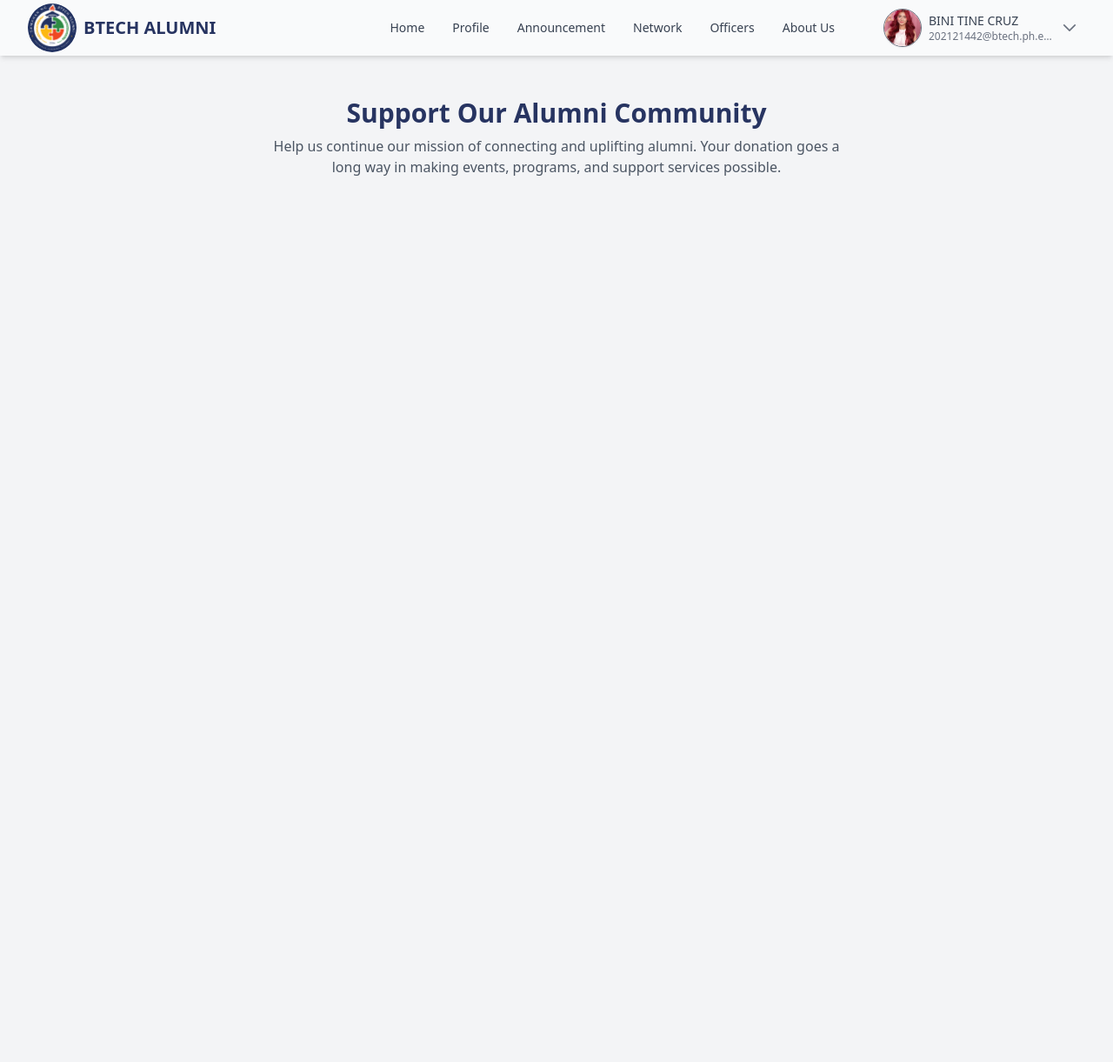
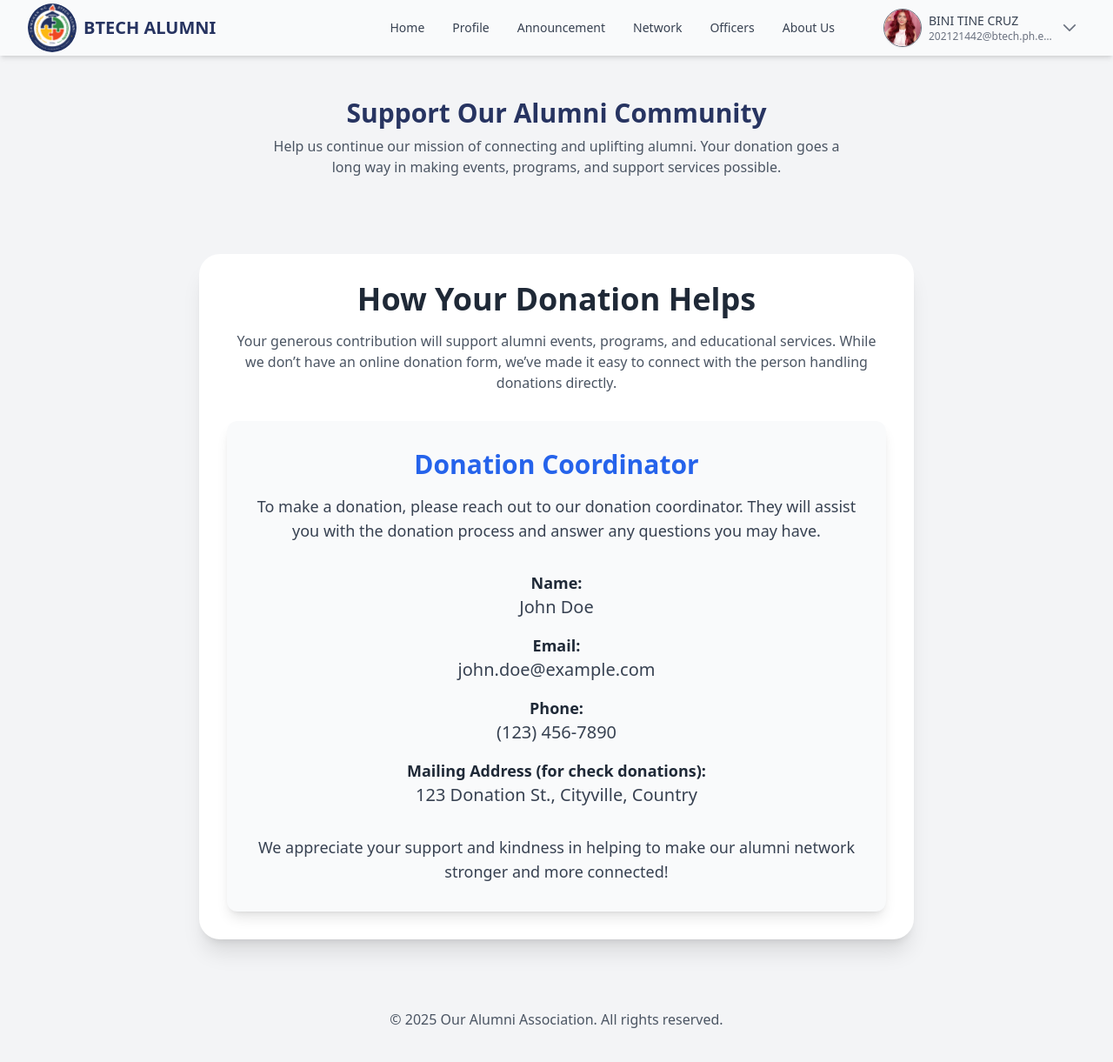
Before and after one commit to BOBLATONIO/ProjectAlumni, a Laravel app: page /donate-us in a window 1280 px wide. Shown: the top 1221 px of the page at 87% size. Run offline with Laravel 12, Linux system fonts and the light colour scheme.

Commit message:
Your message

```diff
--- a/resources/views/client/donate-us.blade.php
+++ b/resources/views/client/donate-us.blade.php
@@ -1,12 +1,56 @@
 <x-layout.client-layout>
     <div class="w-full flex flex-col items-center justify-center max-w-screen-xl px-6 py-12 mx-auto">
+
+        <!-- Page Header -->
         <x-client-components.client-page-header
-    title="Support Our Alumni Community"
-    body="Help us continue our mission of connecting and uplifting alumni. Your donation goes a long way in making events, programs, and support services possible."
-/>
+            title="Support Our Alumni Community"
+            body="Help us continue our mission of connecting and uplifting alumni. Your donation goes a long way in making events, programs, and support services possible."
+        />
 
+        <!-- Donation Information Section -->
+        <section class="bg-white rounded-3xl shadow-xl p-8 mt-12 w-full sm:w-3/4 lg:w-2/3">
+            <div class="text-center mb-8">
+                <h2 class="text-4xl font-semibold text-gray-800">How Your Donation Helps</h2>
+                <p class="text-gray-600 mt-4">Your generous contribution will support alumni events, programs, and educational services. While we don’t have an online donation form, we’ve made it easy to connect with the person handling donations directly.</p>
+            </div>
 
+            <div class="flex justify-center items-center">
+                <div class="bg-gray-50 rounded-xl shadow-lg w-full p-8 text-center">
+                    <h3 class="text-3xl font-semibold text-blue-600">Donation Coordinator</h3>
+                    <p class="text-lg text-gray-700 mt-4">To make a donation, please reach out to our donation coordinator. They will assist you with the donation process and answer any questions you may have.</p>
+
+                    <!-- Contact Information Section -->
+                    <div class="mt-8">
+                        <p class="font-bold text-lg text-gray-800">Name:</p>
+                        <p class="text-xl text-gray-700">John Doe</p>
+                    </div>
+
+                    <div class="mt-4">
+                        <p class="font-bold text-lg text-gray-800">Email:</p>
+                        <p class="text-xl text-gray-700">john.doe@example.com</p>
+                    </div>
+
+                    <div class="mt-4">
+                        <p class="font-bold text-lg text-gray-800">Phone:</p>
+                        <p class="text-xl text-gray-700">(123) 456-7890</p>
+                    </div>
+
+                    <div class="mt-4">
+                        <p class="font-bold text-lg text-gray-800">Mailing Address (for check donations):</p>
+                        <p class="text-xl text-gray-700">123 Donation St., Cityville, Country</p>
+                    </div>
+
+                    <!-- Call to Action -->
+                    <div class="mt-8">
+                        <p class="text-lg text-gray-700">We appreciate your support and kindness in helping to make our alumni network stronger and more connected!</p>
+                    </div>
+                </div>
+            </div>
+        </section>
+
+        <!-- Footer Section -->
+        <footer class="text-center py-8 mt-12 bg-gray-100 w-full">
+            <p class="text-gray-600">© 2025 Our Alumni Association. All rights reserved.</p>
+        </footer>
     </div>
-
-
 </x-layout.client-layout>
--- a/resources/views/client/home.blade.php
+++ b/resources/views/client/home.blade.php
@@ -8,7 +8,7 @@
         <div class="z-40">
 
             <h1 class="text-5xl font-bold title-font mb-4 text-gray-50 ">
-                Welcome Homes, Alumni <br>
+                Welcome Home, Alumni <br>
             </h1>
             <p class="lg:w-[450px] mx-auto leading-relaxed text-gray-200 text-base ">
                 Stay connected, share experiences, and collaborate with fellow alumni to inspire and grow together!
--- a/resources/views/components/client-components/client-chat-bubble.blade.php
+++ b/resources/views/components/client-components/client-chat-bubble.blade.php
@@ -3,7 +3,7 @@
 <div class="flex items-start gap-2.5">
     <div class="flex flex-col w-full px-2  leading-1.5 border-gray-200 dark:bg-gray-700">
         <div class="flex items-center space-x-2 mt-1 rtl:space-x-reverse">
-            <span class="text-sm font-semibold  text-gray-900 dark:text-white">{{ $name }}</span>
+            <span class="text-sm font-bold sm:font-semibold  text-gray-900 dark:text-white">{{ $name }}</span>
             <span class="text-sm font-normal text-gray-500 dark:text-gray-400">{{ $time }}</span>
         </div>
         <p class="text-sm font-normal my-2 text-gray-900 dark:text-white">{{ $message }}</p>
--- a/resources/views/components/client-components/client-navbar.blade.php
+++ b/resources/views/components/client-components/client-navbar.blade.php
@@ -267,7 +267,7 @@
                             </li>
                             <li
                                 class="px-4 py-2 flex items-center  cursor-pointer hover:bg-gray-200 dark:hover:dark:hover:bg-[#3B3D3E] transition-all rounded-md">
-                                <a class="block w-full" href="{{ route('donate-us') }}">Help Center</a>
+                                <a class="block w-full" href="{{ route('help-center') }}">Help Center</a>
                             </li>
                             @endif
                             <li
```
Also changed, not shown: resources/views/client/about-us.blade.php (+14 -7 lines), resources/views/client/alumni-id.blade.php (+10 -0 lines), resources/views/client/help-center.blade.php (+2 -8 lines).
